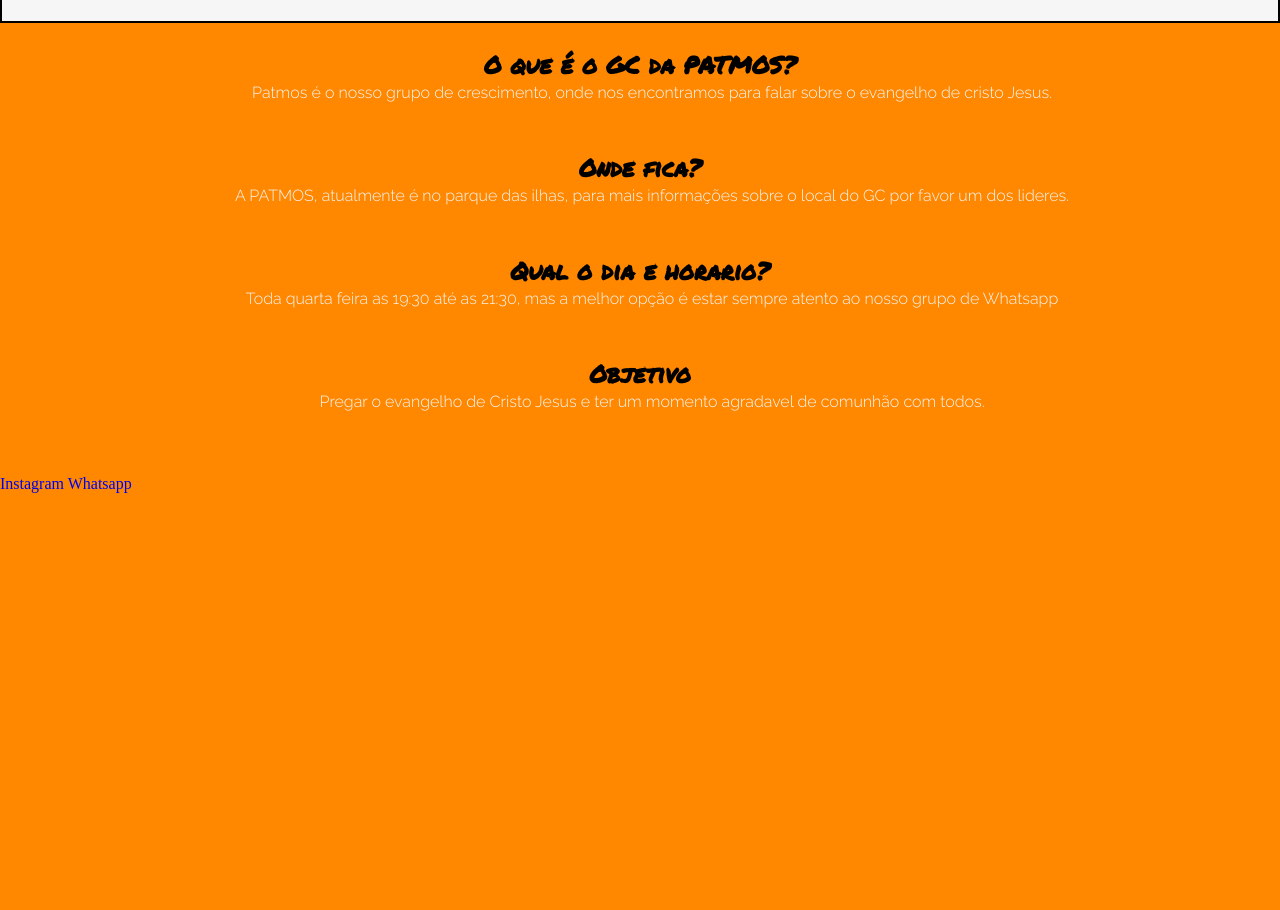
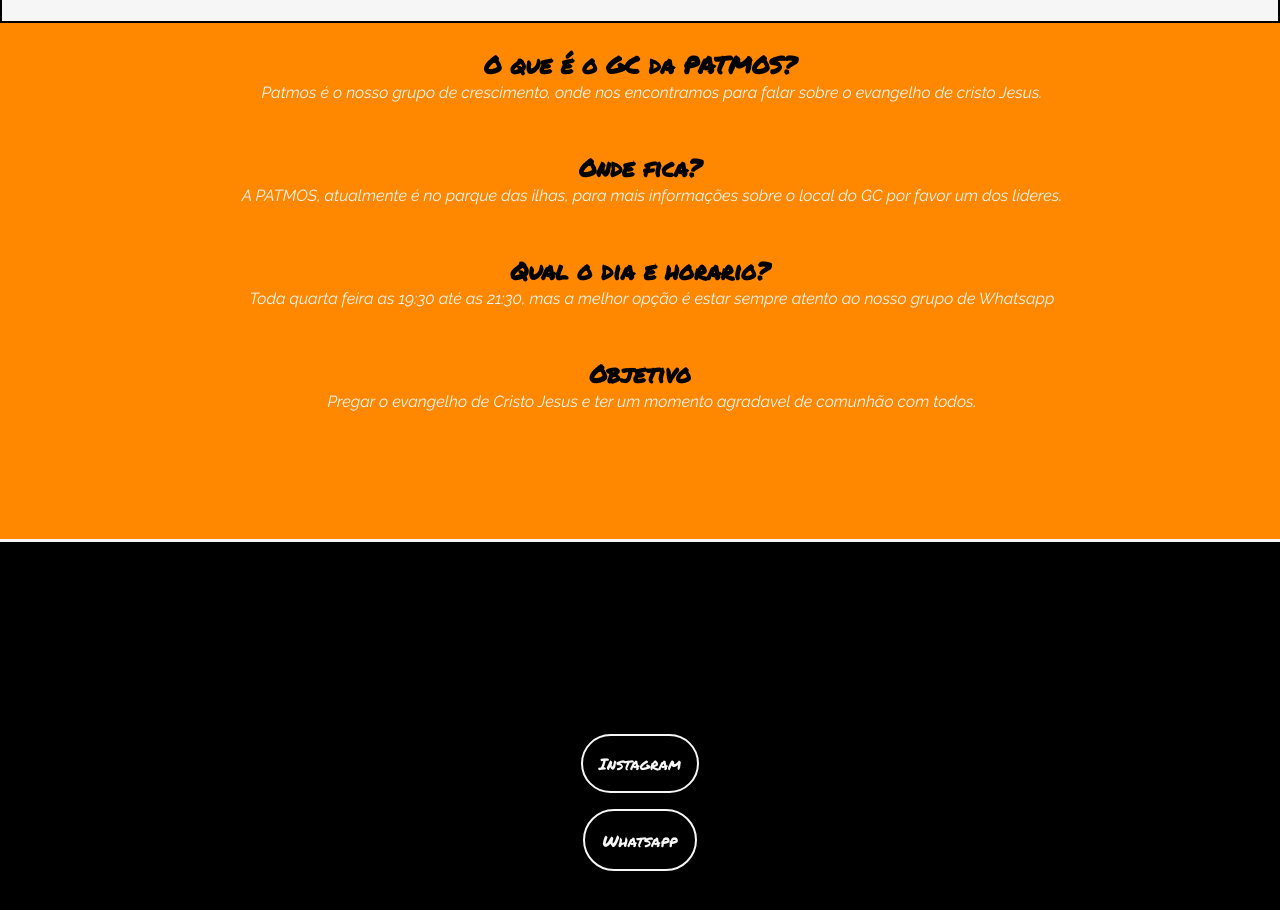
Before and after one commit to PabloToledoGit/PATMOS, a plain HTML site: page index.html in a window 1280 px wide. Shown: the part 68-978 px from the top of the page. Before the commit the page ends 800 px from the top, so only its background shows below. Drawn offline with Linux system fonts and the light colour scheme.

Commit message:
ajustando

```diff
--- a/index.html
+++ b/index.html
@@ -36,9 +36,12 @@
             </div>
         </section>
     </main>
-    <footer>
-            <a href="https://www.instagram.com/patmos_ntn/">Instagram</a>
-            <a href="https://chat.whatsapp.com/L2BfU0i9IwkDihffKrILZ3">Whatsapp</a>
+    <footer class="rodape">
+        <section class="rodape__link">
+            <a class="rodape__link__botao" id="botao1" href="https://www.instagram.com/patmos_ntn/">Instagram</a>
+            <a class="rodape__link__botao" id="botao2" href="https://chat.whatsapp.com/L2BfU0i9IwkDihffKrILZ3">Whatsapp</a>
+        </section>
+
     </footer>
 </body>
 </html>
--- a/styles.css
+++ b/styles.css
@@ -1,4 +1,4 @@
-@import url('https://fonts.googleapis.com/css2?family=Permanent+Marker&family=Raleway:wght@300&display=swap');
+@import url('https://fonts.googleapis.com/css2?family=Permanent+Marker&family=Raleway:ital@1&display=swap');
 :root{
 
     --cor-do-fundo:#ff8800;
@@ -21,6 +21,11 @@ body{
     color: var(--cor-da-fonte);
     background-color: var(--cor-do-fundo);
 
+}
+
+.corpo{
+
+    margin-bottom: 8rem;
 }
 
 .cabecalho__nav{
@@ -81,3 +86,39 @@ body{
     font-family: 'Raleway', sans-serif;
 
 }
+
+.rodape__link{
+
+    display: flex;
+    background-color: var(--cor-do-fundo2);
+    border-top: 3px solid var(--cor-da-borda);
+    padding-bottom: 20%;
+    flex-direction: column;
+    font-family: 'Permanent Marker', cursive;
+    align-items: center;
+    gap: 1rem;
+    padding-top: 15%;
+
+
+
+}
+
+.rodape__link__botao{
+
+    color: var(--cor-da-borda);
+    border: 2px solid var(--cor-da-borda);
+    padding: 1rem;
+    border-radius: 2rem;
+
+
+}
+
+#botao1{
+
+
+}
+
+#botao2{
+
+    padding:1.1rem;
+}
```
